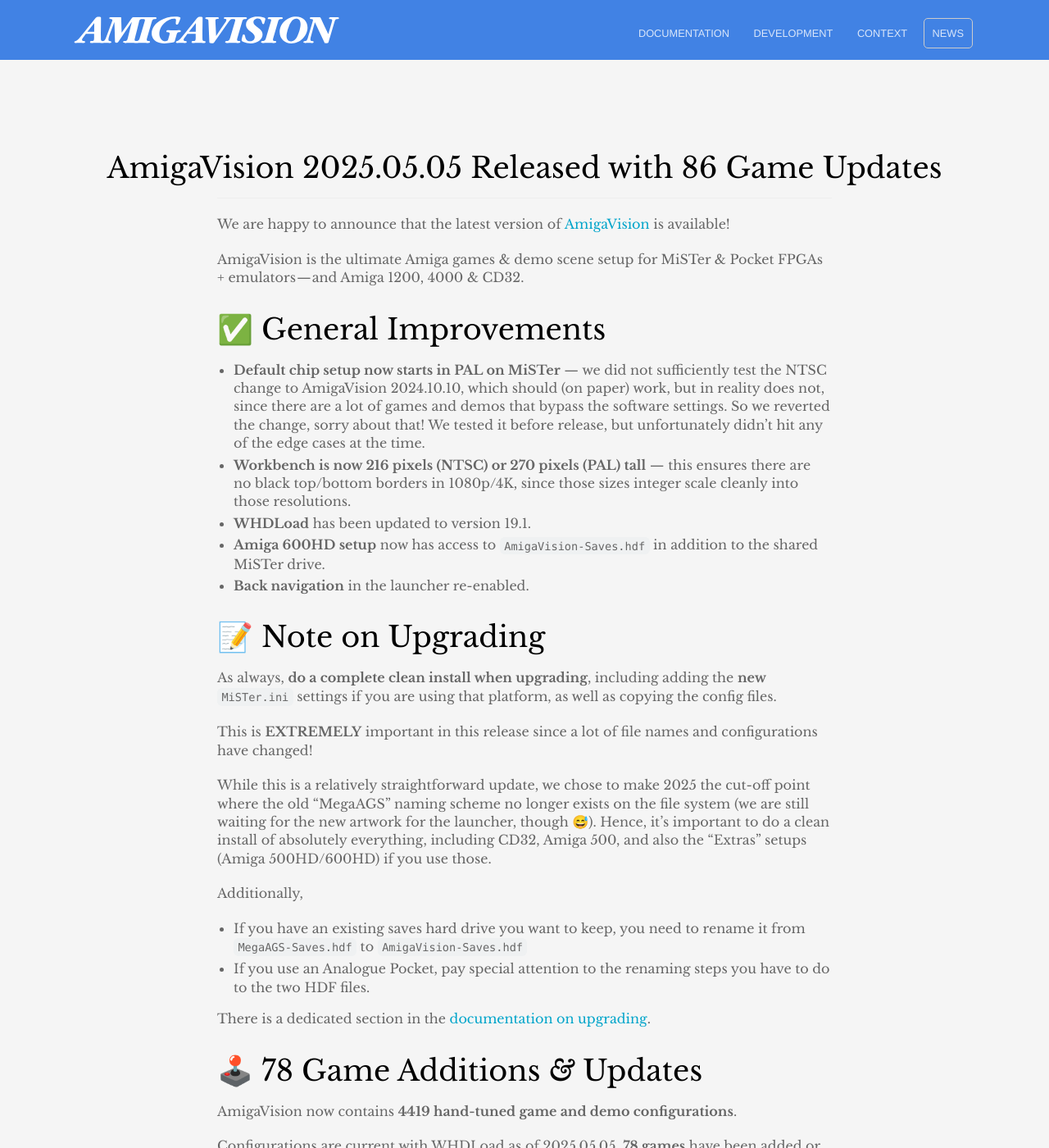
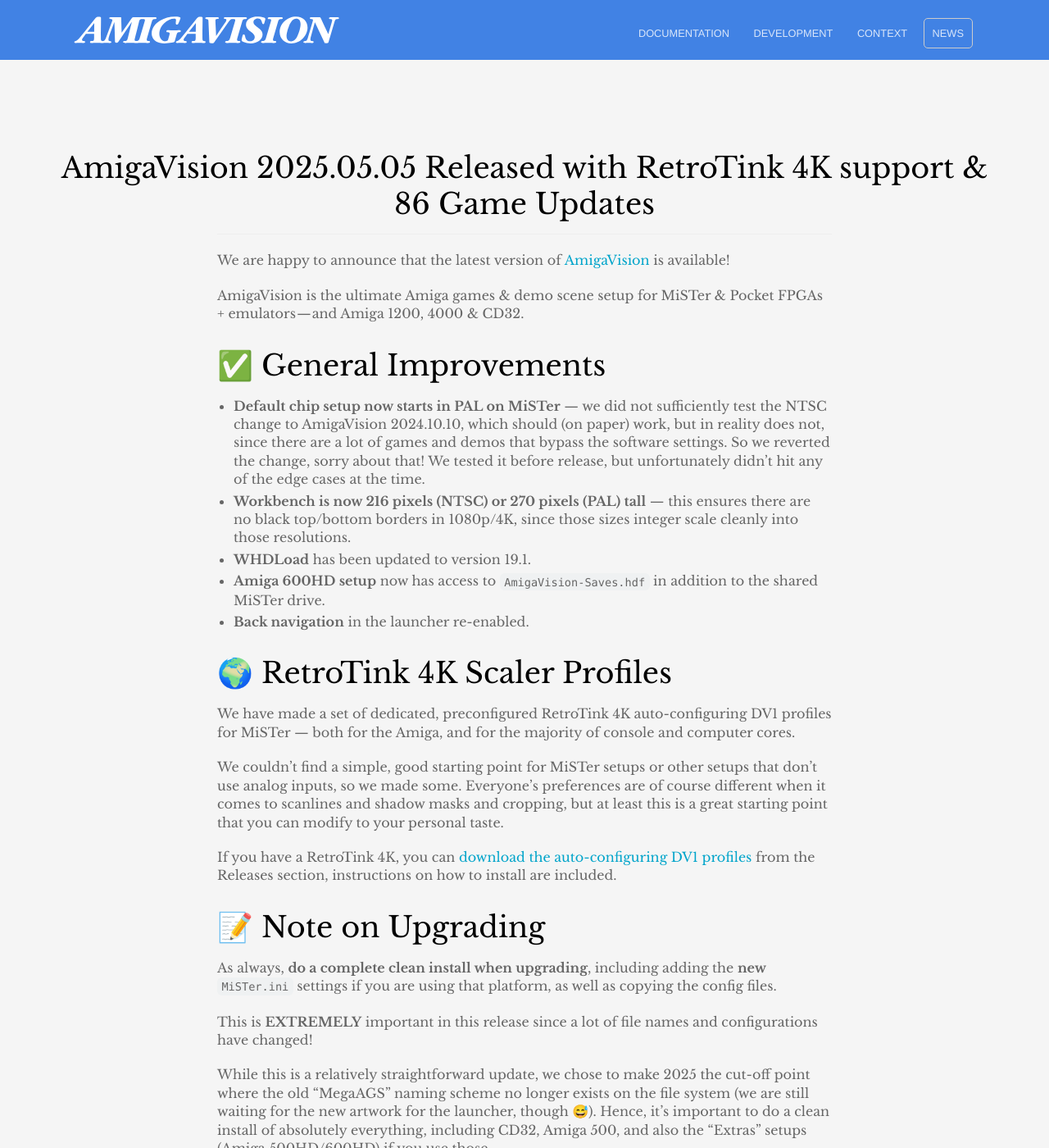
Before and after one commit to amigavision/amigavision.github.io, a Jekyll site: the page built from _posts/2025-05-05-2025.05.05.md, in a window 1280 px wide and 1400 px high. Shown: the whole window at 82% size. Built offline with Jekyll 4.4.1, drawn with Linux system fonts in a browser that asks for light colours.

Commit message:
Add RetroTink 4K support

```diff
--- a/_posts/2025-05-05-2025.05.05.md
+++ b/_posts/2025-05-05-2025.05.05.md
@@ -1,5 +1,5 @@
 ---
-title: AmigaVision 2025.05.05 Released with 86 Game Updates
+title: AmigaVision 2025.05.05 Released with RetroTink 4K support & 86 Game Updates
 published: true
 ---
 
@@ -15,7 +15,13 @@
 * **Amiga 600HD setup** now has access to `AmigaVision-Saves.hdf` in addition to the shared MiSTer drive.
 * **Back navigation** in the launcher re-enabled.
 
+## 🌍 RetroTink 4K Scaler Profiles
 
+We have made a set of dedicated, preconfigured RetroTink 4K auto-configuring DV1 profiles for MiSTer — both for the Amiga, and for the majority of console and computer cores.
+
+We couldn't find a simple, good starting point for MiSTer setups or other setups that don't use analog inputs, so we made some. Everyone's preferences are of course different when it comes to scanlines and shadow masks and cropping, but at least this is a great starting point that you can modify to your personal taste.
+
+If you have a RetroTink 4K, you can [download the auto-configuring DV1 profiles](https://github.com/amigavision/RT4K) from the Releases section, instructions on how to install are included.
 
 ## 📝 Note on Upgrading
 
```
